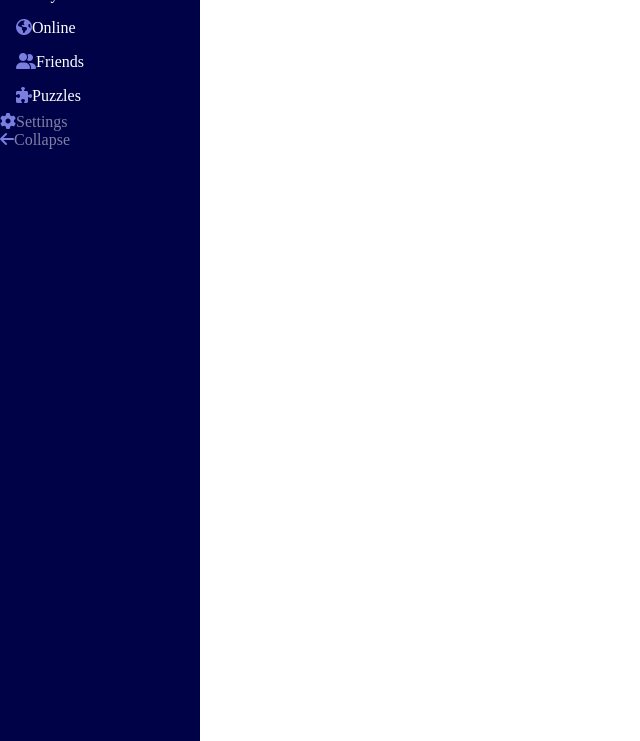
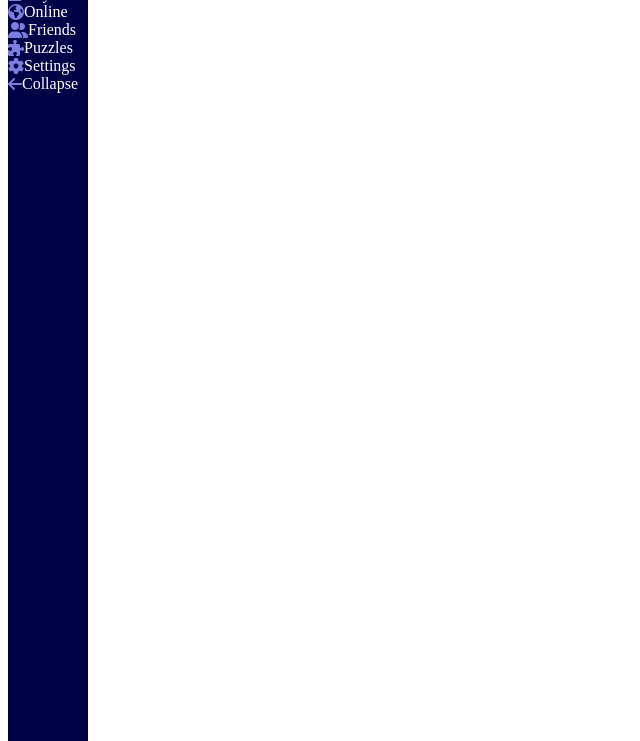
Before and after one commit to MatthewPat1/htmlandcsstests, a plain HTML site: page index.html in a window 1280 px wide. Shown: the part 59-800 px from the top of the page, without its empty margins (0-640 px from the left). Drawn offline with Linux system fonts and the light colour scheme.

Commit message:
uptodate

```diff
--- a/index.html
+++ b/index.html
@@ -11,32 +11,42 @@
 <body>
 <!-- Navigation Bar -->
 <nav class="navbar">
-    <div class="nav-container component">
     <a class="logo" href="#"><i class="fa-solid fa-chess"></i></a>
     <div class="logo-text">Chess</div>
     <ul class="navbar-nav">
         <li class="nav-item">
-                <i class="fa-solid fa-chess-board"></i><a class="nav-link" href="#">Play</a>
+            <a class="nav-link" href="#">
+                <i class="fa-solid fa-chess-board"></i>
+                Play
+            </a>
         </li>
         <li class="nav-item">
-                <i class="fa-solid fa-earth-americas"></i><a class="nav-link" href="#">Online</a>
+            <a class="nav-link" href="#">
+                <i class="fa-solid fa-earth-americas"></i>Online
+            </a>
         </li>
         <li class="nav-item">
-                <i class="fa-solid fa-user-group"></i><a class="nav-link" href="#">Friends</a>
+            <a class="nav-link" href="#">
+                <i class="fa-solid fa-user-group"></i>Friends
+            </a>
         </li>
         <li class="nav-item">
-                <i class="fa-solid fa-puzzle-piece"></i><a class="nav-link" href="#">Puzzles</a>
+            <a class="nav-link" href="#">
+                <i class="fa-solid fa-puzzle-piece"></i>Puzzles
+            </a>
         </li>
+        <li class="nav-item">
+            <a class="nav-link" href="#">
+                <i class="fa-solid fa-gear"></i>Settings
+            </a>
+        </li>
+        <li class="nav-item">
+            <a class="nav-link" href="#">
+                <i class="fa-solid fa-arrow-left"></i>Collapse
+            </a>
+        </li>
+
     </ul>
-        <ul class="navbar-utility">
-            <li>
-                <i class="fa-solid fa-gear"></i><a href="#">Settings</a>
-            </li>
-            <li>
-                <i class="fa-solid fa-arrow-left"></i><a href="#">Collapse</a>
-            </li>
-        </ul>
-    </div>
 </nav>
 </body>
 </html>
--- a/style.css
+++ b/style.css
@@ -1,10 +1,10 @@
 *{
     padding: 0;
-    margin: 0;
-    box-sizing: border-box;
+    /* margin: 0; */
     list-style: none;
     text-decoration: none;
 }
+
 i {
     color: #7A7EDE;
 }
@@ -12,26 +12,34 @@ i {
 .logo-text{
     color: white;
 }
+
 .navbar {
-    display: flex;
+    margin: 0;
+    width: 5rem;
     height: 100vh;
     position: fixed;
+    background-color: #000247;
 }
-
-.nav-container {
-    background-color: #000247;
-    width: 200px;
+.navbar-nav {
+    list-style: none;
+    padding: 0;
+    margin: 0;
+    display: flex;
+    flex-direction: column;
+    align-items: center;
     height: 100%;
 }
 .nav-item {
-    display:block;
-    padding: 8px 16px;
+    margin: ;
+    width: 100%;
+}
+.navbar-nav:last-child{
+    margin-top: auto;
 }
 
 .nav-link {
+    display: flex;
     color: white;
+    align-items: center;
+
 }
-
-.navbar-utility a {
-    color: #8080A3;
-}
```
Lines whose indentation alone changed are shown as unchanged.
